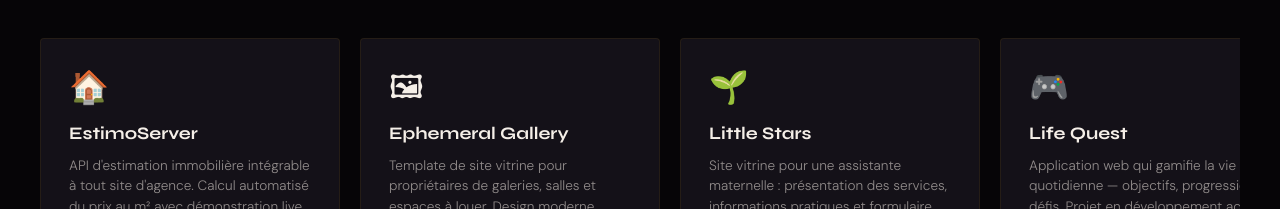
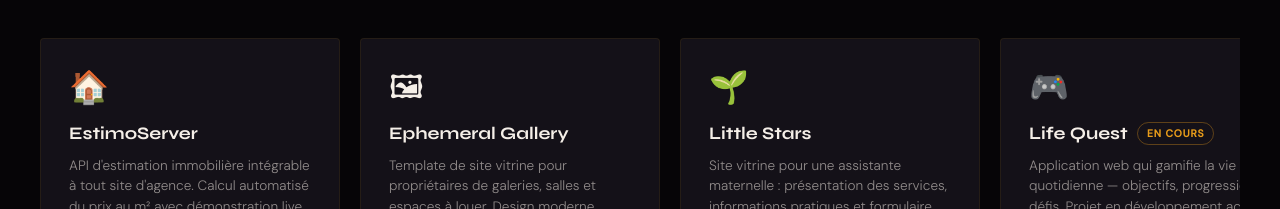
Before and after one commit to kenway974/Portfolio, a React (Vite) app in the folder frontend/: page / in a window 1280 px wide. Shown: the part 1932-2141 px from the top of the page. Built offline with nearby package versions, Linux system fonts and the light colour scheme; no server answers.

Commit message:
feat(projects): badge "En cours" sur Life Quest
Co-Authored-By: Claude Sonnet 4.6 <noreply@anthropic.com>

```diff
--- a/frontend/src/components/Projects.css
+++ b/frontend/src/components/Projects.css
@@ -99,11 +99,30 @@
   gap: 0.5rem;
 }
 
+.project-card__title-row {
+  display: flex;
+  align-items: center;
+  gap: 0.6rem;
+  flex-wrap: wrap;
+}
+
 .project-card__title {
   font-family: var(--font-display);
   font-size: 1.1rem;
   font-weight: 700;
   color: var(--text-primary);
+}
+
+.project-card__wip {
+  font-size: 0.65rem;
+  font-weight: 600;
+  letter-spacing: 0.08em;
+  text-transform: uppercase;
+  color: #e89c1a;
+  border: 1px solid rgba(232, 156, 26, 0.35);
+  border-radius: 999px;
+  padding: 0.15rem 0.55rem;
+  flex-shrink: 0;
 }
 
 .project-card__desc {
--- a/frontend/src/components/Projects.tsx
+++ b/frontend/src/components/Projects.tsx
@@ -15,7 +15,11 @@ export default function Projects() {
     trackRef.current.scrollBy({ left: dir === 'right' ? amount : -amount, behavior: 'smooth' })
   }
 
-  const projects = Array.isArray(projectsData) ? projectsData : []
+  type Project = {
+    id: string; title: string; logo: string; url: string
+    description: string; tech: string[]; status?: string
+  }
+  const projects = (Array.isArray(projectsData) ? projectsData : []) as Project[]
 
   return (
     <section id="projects" className="projects" ref={sectionRef}>
@@ -57,7 +61,12 @@ export default function Projects() {
                 {project.logo}
               </div>
               <div className="project-card__body">
-                <h3 className="project-card__title">{project.title}</h3>
+                <div className="project-card__title-row">
+                  <h3 className="project-card__title">{project.title}</h3>
+                  {project.status === 'wip' && (
+                    <span className="project-card__wip">En cours</span>
+                  )}
+                </div>
                 <p className="project-card__desc">{project.description}</p>
                 <div className="project-card__tech">
                   {project.tech.map(t => (
--- a/frontend/src/data/projects.json
+++ b/frontend/src/data/projects.json
@@ -29,7 +29,8 @@
     "logo": "🎮",
     "url": "https://life-quest-three.vercel.app",
     "description": "Application web qui gamifie la vie quotidienne — objectifs, progression, défis. Projet en développement actif.",
-    "tech": ["React", "Next.js"]
+    "tech": ["React", "Next.js"],
+    "status": "wip"
   },
   {
     "id": "5",
```
